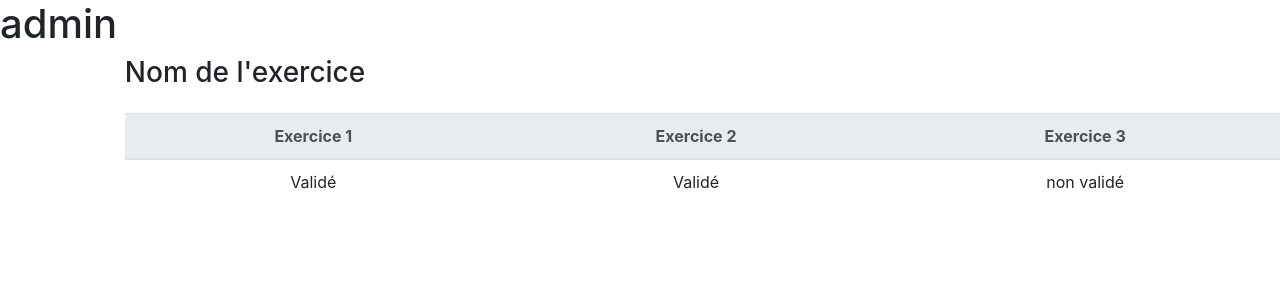
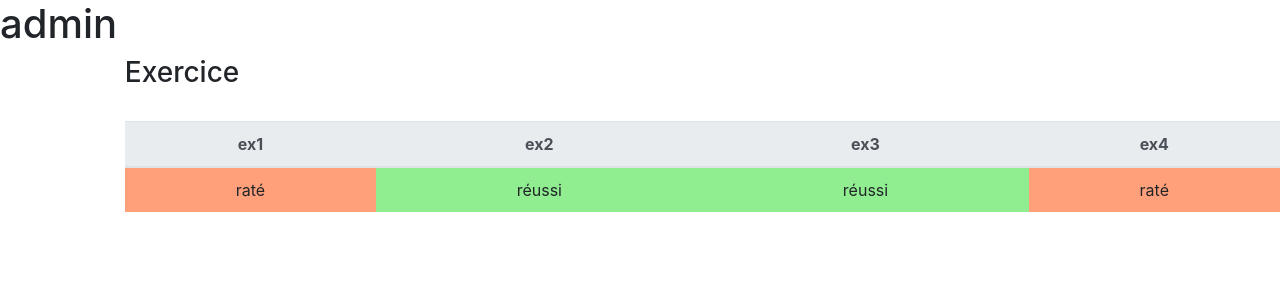
Before and after one commit to HE-Arc/Mathemator, a Django app: page /profile in a window 1280 px wide. Shown: the part 56-356 px from the top of the page. Run offline with Django 3.2, Linux system fonts and the light colour scheme; a user stored in the database is signed in; data comes from the database, SQL or seed files in the repository; some libraries are stand-ins or nearby versions.

Commit message:
profile show ex

```diff
--- a/mathematorProject/data.json
+++ b/mathematorProject/data.json
@@ -148,7 +148,7 @@
     "model": "mathematorApp.Exercise",
     "pk": 3,
     "fields": {
-      "name":"ex2",
+      "name":"ex3",
       "objective":"ob2",
       "theme":"theme2",
       "branches":"branche2",
--- a/mathematorProject/mathematorApp/static/style.css
+++ b/mathematorProject/mathematorApp/static/style.css
@@ -138,3 +138,11 @@
 .registration{
   margin: auto;
 }
+
+.done{
+  background-color: lightgreen;
+}
+
+.fail{
+  background-color: lightsalmon;
+}
--- a/mathematorProject/mathematorApp/templates/profile.html
+++ b/mathematorProject/mathematorApp/templates/profile.html
@@ -5,23 +5,29 @@
 <div style="margin-left:5%;">
   <h2>{{student.group}}</h2>
   <div style="margin-left:5%;">
-    <h3>Nom de l'exercice</h3>
+    <h3>Exercice</h3>
+    <div class="table-responsive">
       <table class="table" style="text-align:center; margin-top:2%;">
         <thead class="thead-light">
           <tr>
-          <th scope="col">Exercice 1</th>
-          <th scope="col">Exercice 2</th>
-          <th scope="col">Exercice 3</th>
+            {% for ex in exercises %}
+                <th scope="col">{{ex.name}}</th>
+            {% endfor %}
           </tr>
         </thead>
         <tbody>
           <tr>
-          <td>Validé</td>
-          <td>Validé</td>
-          <td>non validé</td>
+            {% for ex in exercises %}
+                {% if ex in exerciseDone %}
+                  <td scope="col" class="done">réussi</td>
+                {% else %}
+                <td scope="col" class="fail">raté</td>
+                {% endif %}
+            {% endfor %}
           </tr>
         </tbody>
       </table>
     </div>
   </div>
+</div>
 {% endblock %}
--- a/mathematorProject/mathematorApp/views.py
+++ b/mathematorProject/mathematorApp/views.py
@@ -20,8 +20,20 @@ def profile(request):
     current_user = request.user
     student = get_object_or_404(Student, pk=current_user.id)
 
-    #exerciseDone=student.relationExerciseDone.all()
-    return render(request, "profile.html", {'student':student})
+    exercises = Exercise.objects.all()
+    exerciseDone=set(student.relationExerciseDone.all())
+    '''
+    exDoneOrNot = []
+    isDone = False
+    for ex in exercises:
+        for exDone in exerciseDone:
+            if exDone == ex:
+                isDone = True
+        exDoneOrNot.add(isDone)
+        isDone = False
+        '''
+    #exerciseRequirement = set(exercise.relationExerciseRequirement.all())
+    return render(request, "profile.html", {'student':student, "exercises":exercises, "exerciseDone":exerciseDone})
 
 def login(request):
     if request.user.is_authenticated:
```
Lines whose indentation alone changed are shown as unchanged.
